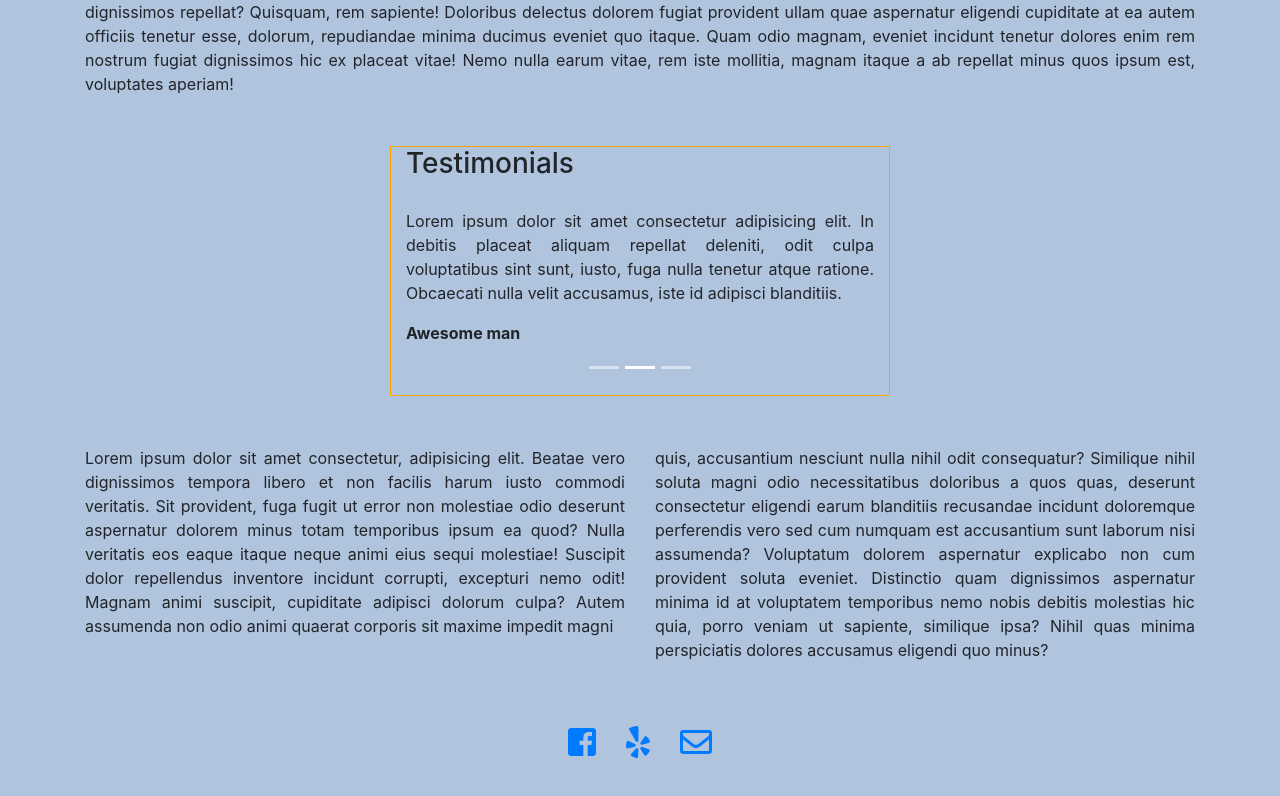
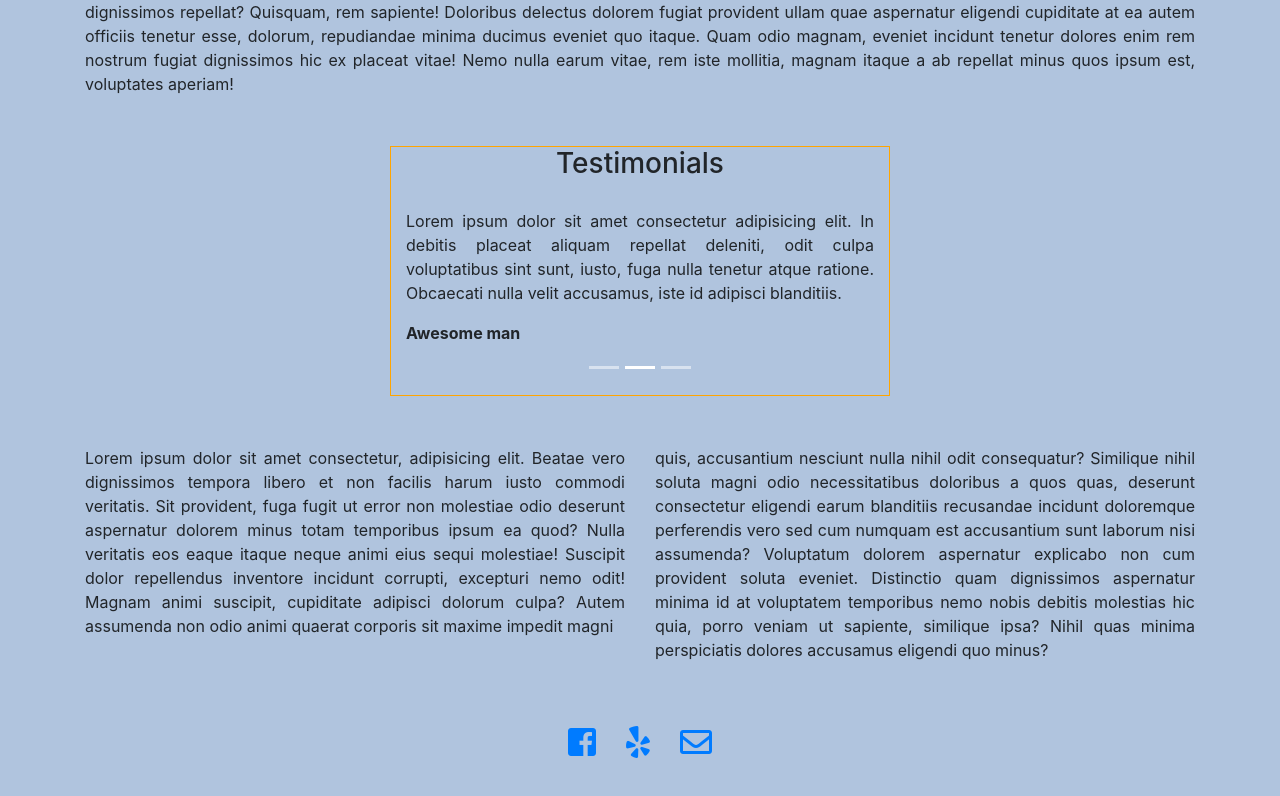
Before and after one commit to milosrancic/reactjs-website, a React (Create React App) app: page / in a window 1280 px wide. Shown: the part 918-1714 px from the top of the page. Built offline with nearby package versions, Linux system fonts and the light colour scheme.

Commit message:
added global style for h3

```diff
--- a/src/index.css
+++ b/src/index.css
@@ -21,6 +21,10 @@ h2 {
  margin-bottom: 1.5em;
 }
 
+h3 {
+  text-align: center;
+}
+
 /* // h1 through h6 one css eg { */
 /* // text-align: center; */
 /* / } */
```
